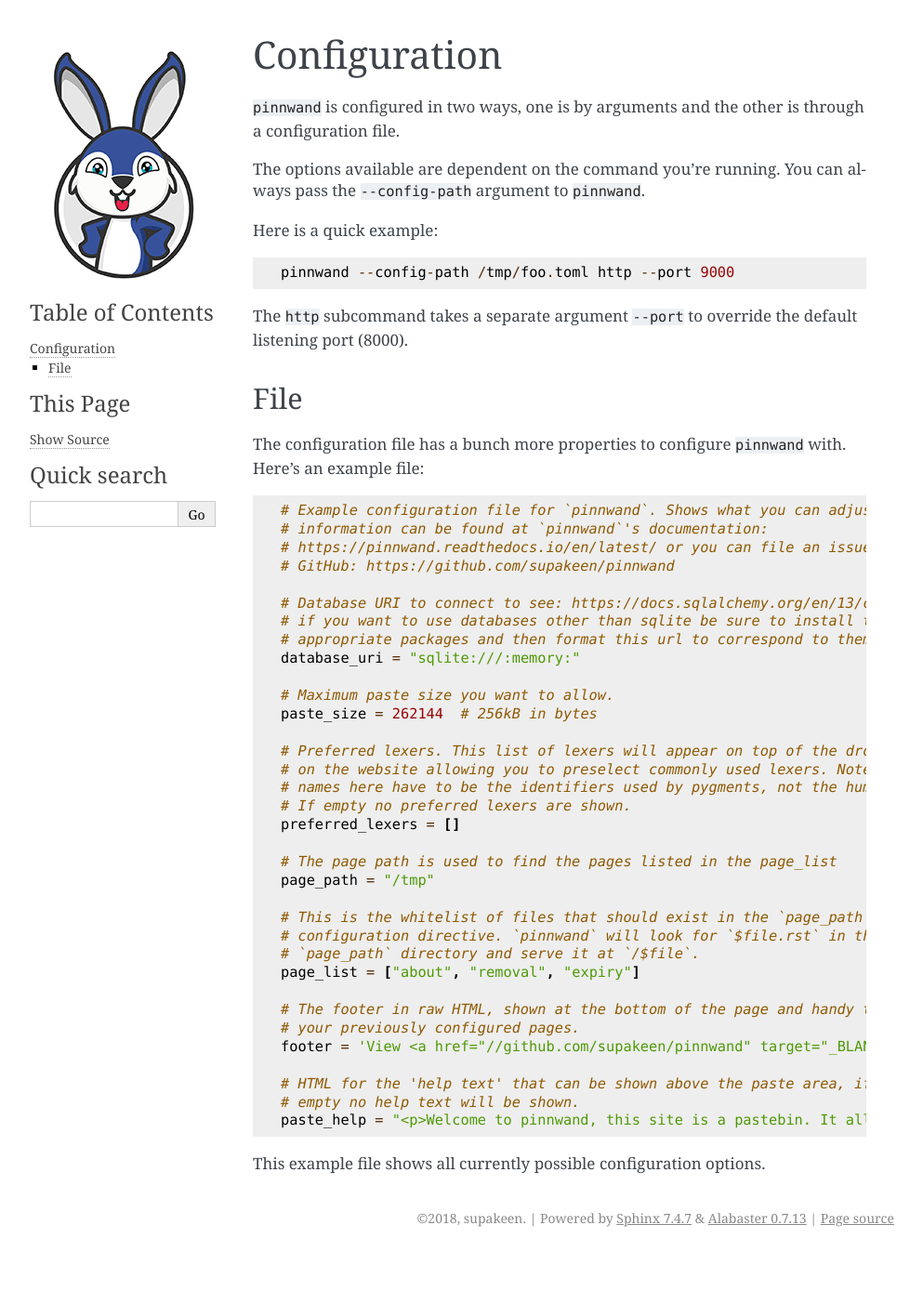
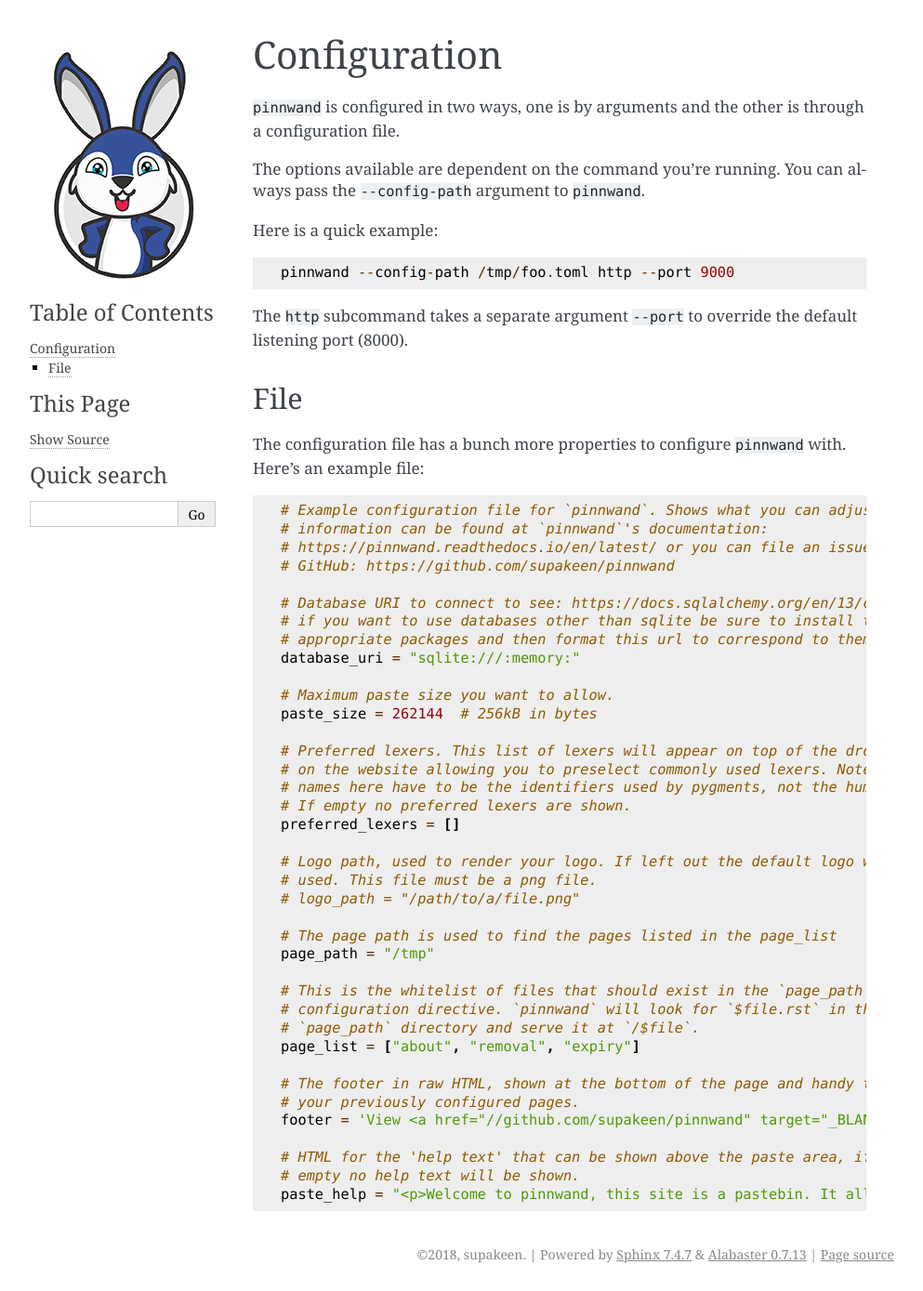
Before and after one commit to supakeen/pinnwand, a Sphinx documentation site: the page built from doc/configuration.rst, in a window 1280 px wide. Shown: the whole page at 93% size, without its empty margins (148-1141 px from the left). Built offline with Sphinx 7.4.7, drawn with Linux system fonts in a browser that asks for light colours; before the commit the page ends 1350 px from its top, so only the background shows below that.

Commit message:
Update documentation with new sample file.

```diff
--- a/doc/configuration.rst
+++ b/doc/configuration.rst
@@ -39,6 +39,10 @@
   # If empty no preferred lexers are shown.
   preferred_lexers = []
 
+  # Logo path, used to render your logo. If left out the default logo will be
+  # used. This file must be a png file.
+  # logo_path = "/path/to/a/file.png"
+
   # The page path is used to find the pages listed in the page_list
   page_path = "/tmp"
 
@@ -54,5 +58,3 @@
   # HTML for the 'help text' that can be shown above the paste area, if left
   # empty no help text will be shown.
   paste_help = "<p>Welcome to pinnwand, this site is a pastebin. It allows you to share code with others. If you write code in the text area below and press the paste button you will be given a link you can share with others so they can view your code as well.</p><p>People with the link can view your pasted code, only you can remove your paste and it expires automatically. Note that anyone could guess the URI to your paste so don't rely on it being private.</p>"
-
-This example file shows all currently possible configuration options.
```
